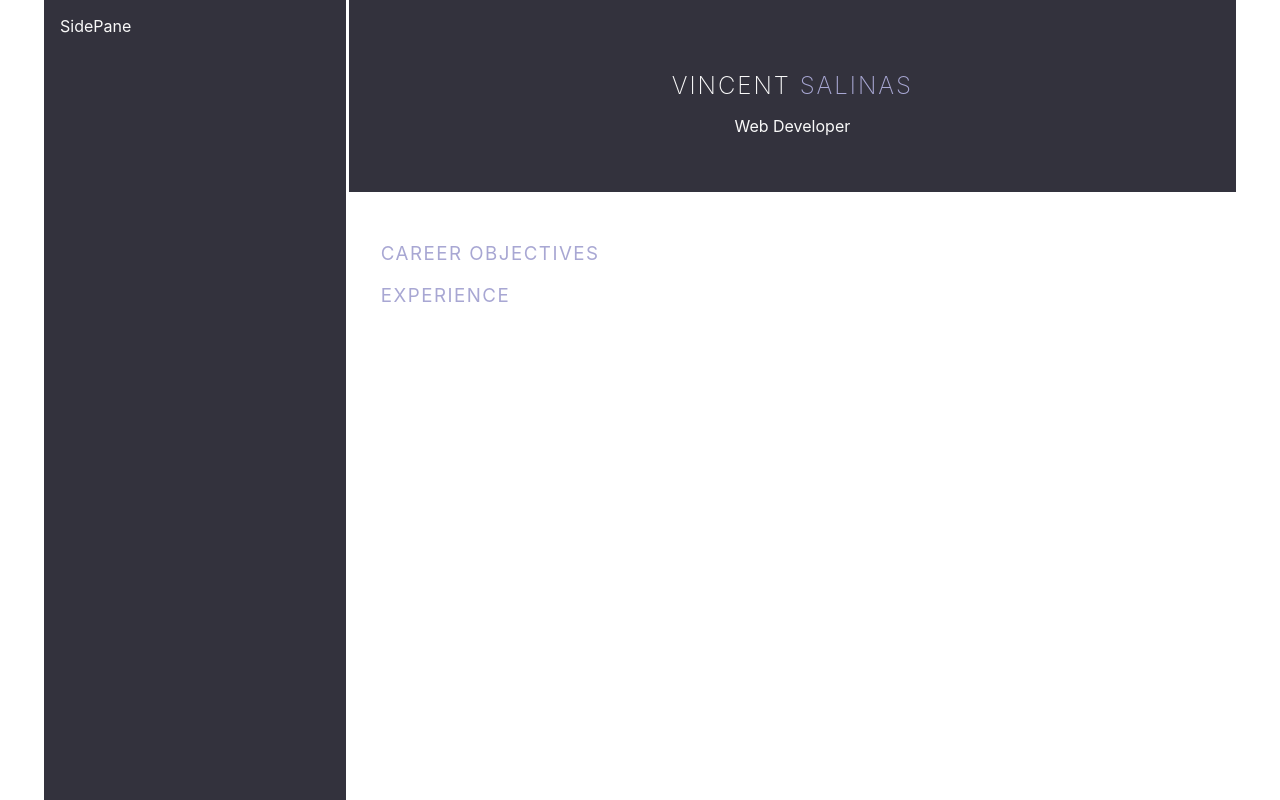
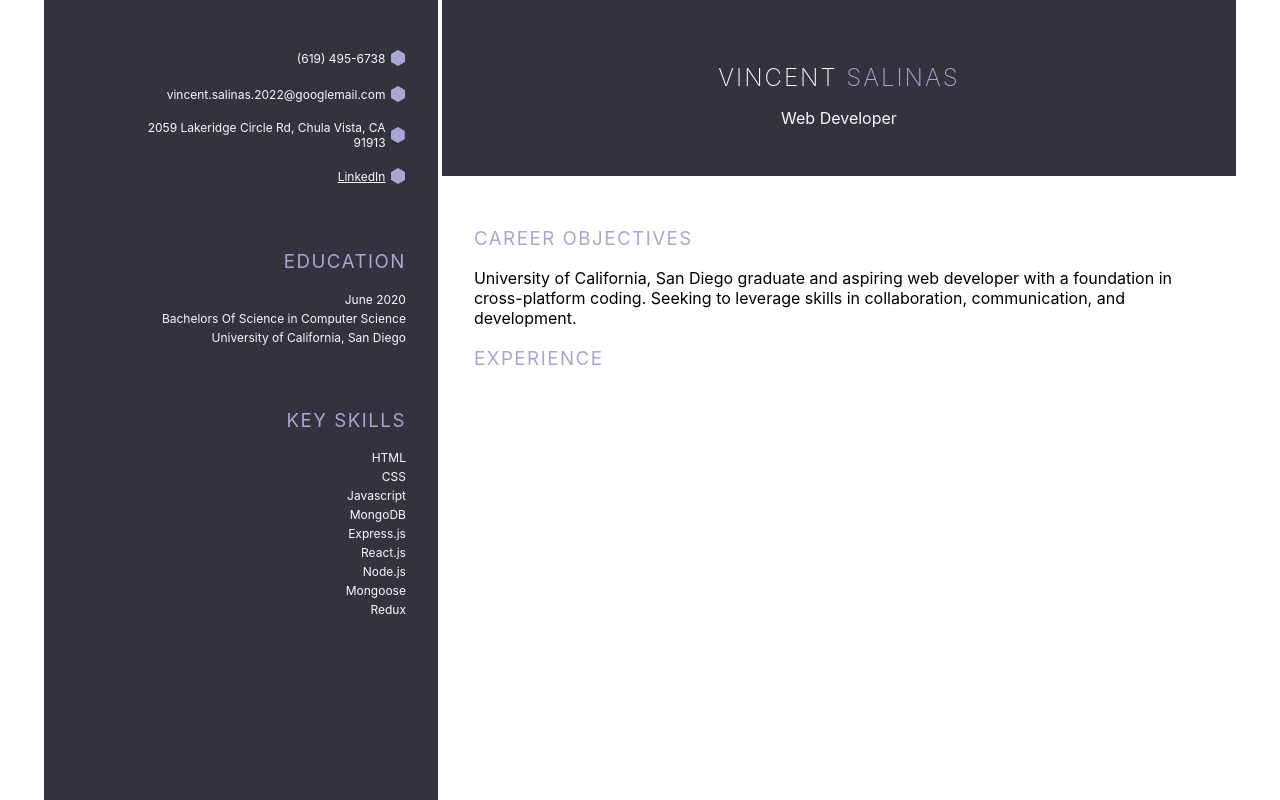
Before and after one commit to vlsalina/resume-1, a React (Create React App) app: page / in a window 1280 px wide. Built offline with nearby package versions, Linux system fonts and the light colour scheme.

Commit message:
Styling for side pane done.

```diff
--- a/src/App.css
+++ b/src/App.css
@@ -22,3 +22,7 @@
   width: 100vw;
   height: 100vh;
 }
+
+ul {
+  list-style-type: none;
+}
--- a/src/components/Main/Main.js
+++ b/src/components/Main/Main.js
@@ -8,6 +8,13 @@ const Main = () => {
         <h3 className="main__header">career objectives</h3>
       </div>
       <div>
+        <p>
+          University of California, San Diego graduate and aspiring web
+          developer with a foundation in cross-platform coding. Seeking to
+          leverage skills in collaboration, communication, and development.
+        </p>
+      </div>
+      <div>
         <h3 className="main__header">experience</h3>
       </div>
     </main>
--- a/src/components/SidePane/SidePane.css
+++ b/src/components/SidePane/SidePane.css
@@ -2,7 +2,37 @@
   background-color: var(--grayish-dark-blue);
   color: var(--very-light-grey);
   font-family: var(--poppins);
-  padding: 1rem;
+  padding: 2rem;
+}
+
+.t1 {
+  color: var(--very-light-grey);
+  font-size: 0.75rem;
+  text-align: right;
+}
+
+.t2 {
+  color: var(--very-light-grey);
+}
+
+.side--container-1 {
+  display: flex;
+  justify-content: flex-end;
+  align-items: center;
+  margin-bottom: 1rem;
+}
+
+.side--container-2 {
+  text-align: right;
+}
+
+.side--container-2 p {
+  font-size: 0.75rem;
+  margin: 0.25rem 0;
+}
+
+.side--margin-1 {
+  margin-bottom: 4rem;
 }
 
 @media screen and (min-width: 1192px) {
--- a/src/components/SidePane/SidePane.js
+++ b/src/components/SidePane/SidePane.js
@@ -1,10 +1,90 @@
 import React from "react";
+import Hexagon from "../icons/Hexagon/Hexagon";
 import "./SidePane.css";
-import { BsHexagonFill } from "react-icons/bs";
-import { IconContext } from "react-icons";
+import Nbsp from "../typesetters/NBSP/Nbsp";
 
 const SidePane = () => {
-  return <section className="side-pane b">SidePane</section>;
+  return (
+    <section className="side-pane b">
+      <div className="side--margin-1">
+        <ul>
+          <li>
+            <div className="side--container-1">
+              <span className="t1">(619) 495-6738</span>
+              <Nbsp />
+              <Hexagon />
+            </div>
+          </li>
+          <li>
+            <div className="side--container-1">
+              <span className="t1">vincent.salinas.2022@googlemail.com</span>
+              <Nbsp />
+              <Hexagon />
+            </div>
+          </li>
+          <li>
+            <div className="side--container-1">
+              <span className="t1">
+                2059 Lakeridge Circle Rd, Chula Vista, CA 91913
+              </span>
+              <Nbsp />
+              <Hexagon />
+            </div>
+          </li>
+          <li>
+            <div className="side--container-1">
+              <a
+                className="t1"
+                href="https://www.linkedin.com/in/vincent-salinas-24123a232/"
+              >
+                LinkedIn
+              </a>
+              <Nbsp />
+              <Hexagon />
+            </div>
+          </li>
+        </ul>
+      </div>
+      <div className="side--container-2 side--margin-1">
+        <h3 className="main__header">education</h3>
+        <p className="t2">June 2020</p>
+        <p className="t2">Bachelors Of Science in Computer Science</p>
+        <p className="t2">University of California, San Diego</p>
+      </div>
+      <div className="side--container-2 side--margin-1">
+        <h3 className="main__header">key skills</h3>
+        <ul>
+          <li>
+            <p className="t2">HTML</p>
+          </li>
+          <li>
+            <p className="t2">CSS</p>
+          </li>
+          <li>
+            <p className="t2">Javascript</p>
+          </li>
+          <li>
+            <p className="t2">MongoDB</p>
+          </li>
+          <li>
+            <p className="t2">Express.js</p>
+          </li>
+          <li>
+            <p className="t2">React.js</p>
+          </li>
+          <li>
+            <p className="t2">Node.js</p>
+          </li>
+          <li>
+            <p className="t2">Mongoose</p>
+          </li>
+          <li>
+            <p className="t2">Redux</p>
+          </li>
+        </ul>
+      </div>
+    </section>
+  );
 };
 
 export default SidePane;
--- /dev/null
+++ b/src/components/icons/Hexagon/Hexagon.css
@@ -0,0 +1,4 @@
+.icons {
+  color: var(--icy-blue);
+  font-size: 1rem;
+}
--- /dev/null
+++ b/src/components/icons/Hexagon/Hexagon.js
@@ -0,0 +1,14 @@
+import React from "react";
+import "./Hexagon.css";
+import { BsHexagonFill } from "react-icons/bs";
+import { IconContext } from "react-icons";
+
+const Hexagon = () => {
+  return (
+    <IconContext.Provider value={{ className: "icons" }}>
+      <BsHexagonFill />
+    </IconContext.Provider>
+  );
+};
+
+export default Hexagon;
--- /dev/null
+++ b/src/components/typesetters/NBSP/Nbsp.js
@@ -0,0 +1,7 @@
+import React from "react";
+
+const Nbsp = () => {
+  return <>&nbsp;</>;
+};
+
+export default Nbsp;
```
